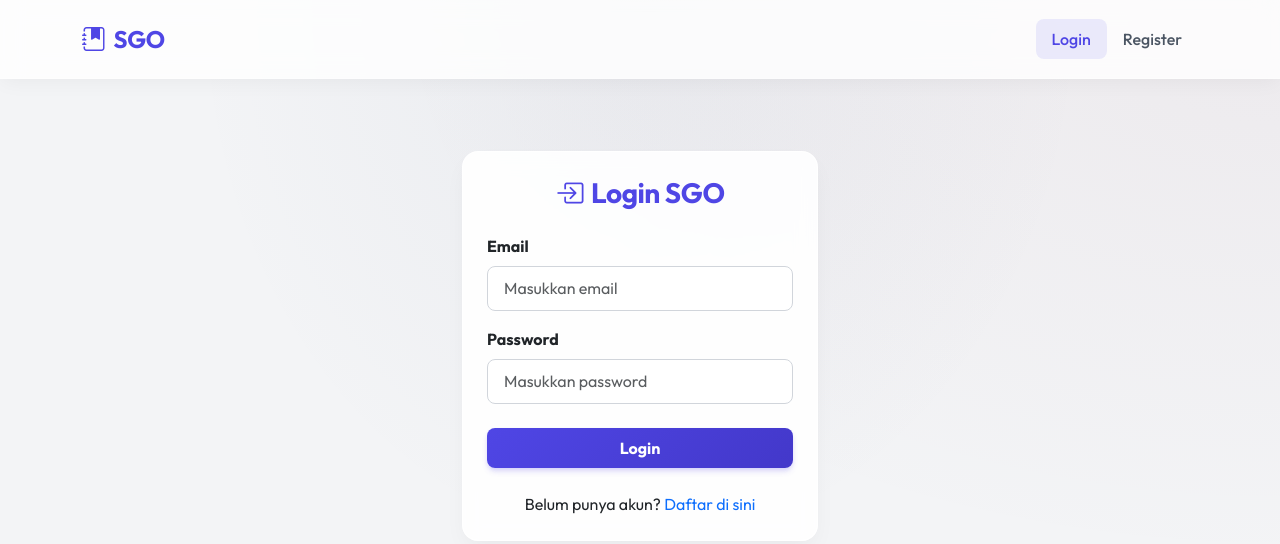
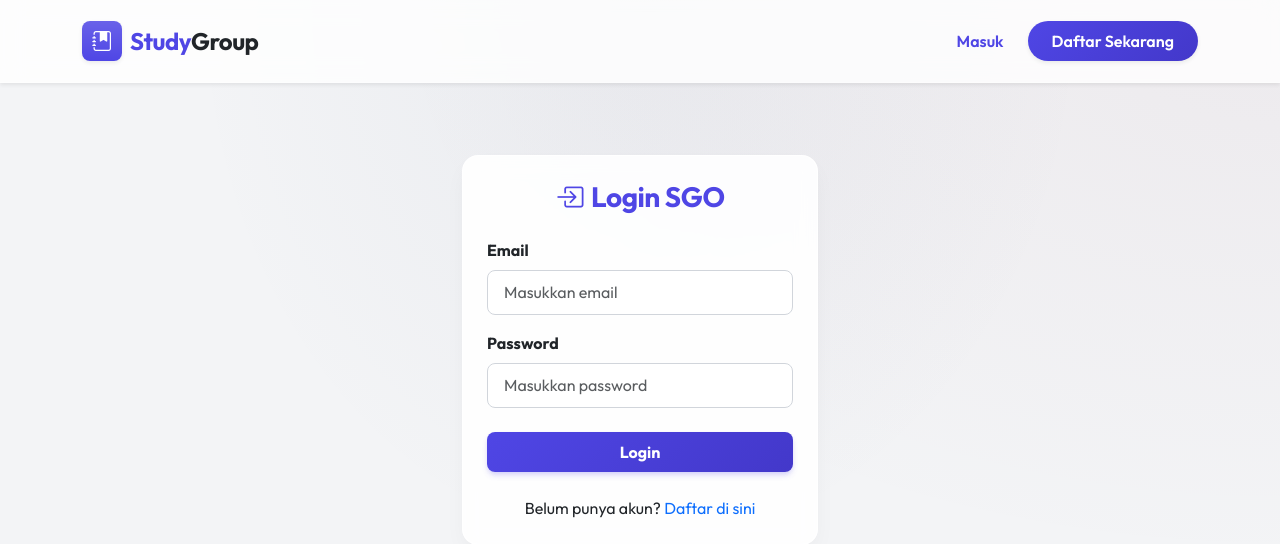
Before and after one commit to Adilsa2254/Study-Group-Organizir.com, a PHP site: page /?page=login in a window 1280 px wide. Shown: the top 544 px of the page. Run offline with PHP 8.4, Linux system fonts and the light colour scheme.

Commit message:
Enhance navbar UI with modern premium styling

```diff
--- a/views/layouts/navbar.php
+++ b/views/layouts/navbar.php
@@ -1,48 +1,64 @@
-<nav class="navbar navbar-expand-lg navbar-light sticky-top">
+<nav class="navbar navbar-expand-lg navbar-light sticky-top py-3 bg-white shadow-sm">
   <div class="container">
-    <a class="navbar-brand" href="<?= BASE_URL ?>"><i class="bi bi-journal-bookmark-fill me-2"></i>SGO</a>
-    <button class="navbar-toggler" type="button" data-bs-toggle="collapse" data-bs-target="#navbarNav" aria-controls="navbarNav" aria-expanded="false" aria-label="Toggle navigation">
-      <span class="navbar-toggler-icon"></span>
+    <!-- Brand Logo -->
+    <a class="navbar-brand d-flex align-items-center fw-bold fs-4" href="<?= BASE_URL ?>" style="letter-spacing: -0.5px;">
+        <div class="bg-primary bg-gradient text-white rounded-3 me-2 d-flex justify-content-center align-items-center shadow-sm" style="width: 40px; height: 40px;">
+            <i class="bi bi-journal-bookmark-fill fs-5"></i>
+        </div>
+        <span class="text-primary">Study<span class="text-dark">Group</span></span>
+    </a>
+
+    <button class="navbar-toggler border-0 shadow-none px-2" type="button" data-bs-toggle="collapse" data-bs-target="#navbarNav" aria-controls="navbarNav" aria-expanded="false" aria-label="Toggle navigation">
+      <i class="bi bi-list fs-1 text-primary"></i>
     </button>
+
     <div class="collapse navbar-collapse" id="navbarNav">
-      <ul class="navbar-nav me-auto">
+      <ul class="navbar-nav me-auto ms-lg-4">
         <?php if(isset($_SESSION['user_id'])): ?>
             <?php if($_SESSION['role'] === 'admin'): ?>
                 <li class="nav-item">
-                    <a class="nav-link <?= $page == 'dashboard_admin' ? 'active' : '' ?>" href="<?= BASE_URL ?>?page=dashboard_admin">Dashboard</a>
+                    <a class="nav-link <?= $page == 'dashboard_admin' ? 'active fw-bold text-primary bg-primary bg-opacity-10' : '' ?> rounded-pill px-3 mx-1 transition-all" href="<?= BASE_URL ?>?page=dashboard_admin"><i class="bi bi-grid-1x2-fill me-1"></i> Dashboard</a>
                 </li>
                 <li class="nav-item">
-                    <a class="nav-link <?= $page == 'users' ? 'active' : '' ?>" href="<?= BASE_URL ?>?page=users">Users</a>
+                    <a class="nav-link <?= $page == 'users' ? 'active fw-bold text-primary bg-primary bg-opacity-10' : '' ?> rounded-pill px-3 mx-1 transition-all" href="<?= BASE_URL ?>?page=users"><i class="bi bi-people-fill me-1"></i> Users</a>
                 </li>
                 <li class="nav-item">
-                    <a class="nav-link <?= $page == 'subjects' ? 'active' : '' ?>" href="<?= BASE_URL ?>?page=subjects">Mata Pelajaran</a>
+                    <a class="nav-link <?= $page == 'subjects' ? 'active fw-bold text-primary bg-primary bg-opacity-10' : '' ?> rounded-pill px-3 mx-1 transition-all" href="<?= BASE_URL ?>?page=subjects"><i class="bi bi-book-half me-1"></i> Mata Pelajaran</a>
                 </li>
             <?php else: ?>
                 <li class="nav-item">
-                    <a class="nav-link <?= $page == 'dashboard_student' ? 'active' : '' ?>" href="<?= BASE_URL ?>?page=dashboard_student">Dashboard</a>
+                    <a class="nav-link <?= $page == 'dashboard_student' ? 'active fw-bold text-primary bg-primary bg-opacity-10' : '' ?> rounded-pill px-3 mx-1 transition-all" href="<?= BASE_URL ?>?page=dashboard_student"><i class="bi bi-house-door-fill me-1"></i> Dashboard</a>
                 </li>
                 <li class="nav-item">
-                    <a class="nav-link <?= $page == 'groups' ? 'active' : '' ?>" href="<?= BASE_URL ?>?page=groups">Kelompok Belajar</a>
+                    <a class="nav-link <?= $page == 'groups' ? 'active fw-bold text-primary bg-primary bg-opacity-10' : '' ?> rounded-pill px-3 mx-1 transition-all" href="<?= BASE_URL ?>?page=groups"><i class="bi bi-collection-fill me-1"></i> Kelompok Belajar</a>
                 </li>
             <?php endif; ?>
         <?php endif; ?>
       </ul>
-      <ul class="navbar-nav">
+
+      <ul class="navbar-nav align-items-lg-center">
         <?php if(isset($_SESSION['user_id'])): ?>
             <li class="nav-item dropdown">
-                <a class="nav-link dropdown-toggle" href="#" id="navbarDropdown" role="button" data-bs-toggle="dropdown" aria-expanded="false">
-                    <i class="bi bi-person-circle me-1"></i> <?= escape($_SESSION['name']) ?> (<?= escape(ucfirst($_SESSION['role'])) ?>)
+                <a class="nav-link dropdown-toggle d-flex align-items-center p-1 border rounded-pill shadow-sm" href="#" id="navbarDropdown" role="button" data-bs-toggle="dropdown" aria-expanded="false" style="padding-right: 1rem !important;">
+                    <div class="bg-primary text-white rounded-circle d-flex justify-content-center align-items-center me-2" style="width: 32px; height: 32px;">
+                        <?= strtoupper(substr($_SESSION['name'], 0, 1)) ?>
+                    </div>
+                    <span class="fw-semibold text-dark me-1"><?= escape(explode(' ', trim($_SESSION['name']))[0]) ?></span>
                 </a>
-                <ul class="dropdown-menu dropdown-menu-end" aria-labelledby="navbarDropdown">
-                    <li><a class="dropdown-item text-danger" href="<?= BASE_URL ?>?page=logout"><i class="bi bi-box-arrow-right me-1"></i> Logout</a></li>
+                <ul class="dropdown-menu dropdown-menu-end border-0 shadow mt-2 rounded-3" aria-labelledby="navbarDropdown">
+                    <li class="px-3 py-2 border-bottom mb-1">
+                        <div class="fw-bold"><?= escape($_SESSION['name']) ?></div>
+                        <div class="text-muted small"><?= escape(ucfirst($_SESSION['role'])) ?></div>
+                    </li>
+                    <li><a class="dropdown-item text-danger fw-semibold py-2" href="<?= BASE_URL ?>?page=logout"><i class="bi bi-box-arrow-right me-2"></i> Keluar</a></li>
                 </ul>
             </li>
         <?php else: ?>
             <li class="nav-item">
-                <a class="nav-link <?= $page == 'login' ? 'active' : '' ?>" href="<?= BASE_URL ?>?page=login">Login</a>
+                <a class="nav-link fw-semibold px-3 <?= $page == 'login' ? 'text-primary' : '' ?>" href="<?= BASE_URL ?>?page=login">Masuk</a>
             </li>
-            <li class="nav-item">
-                <a class="nav-link <?= $page == 'register' ? 'active' : '' ?>" href="<?= BASE_URL ?>?page=register">Register</a>
+            <li class="nav-item ms-lg-2 mt-2 mt-lg-0">
+                <a class="btn btn-primary rounded-pill px-4 fw-semibold shadow-sm" href="<?= BASE_URL ?>?page=register">Daftar Sekarang</a>
             </li>
         <?php endif; ?>
       </ul>
```
